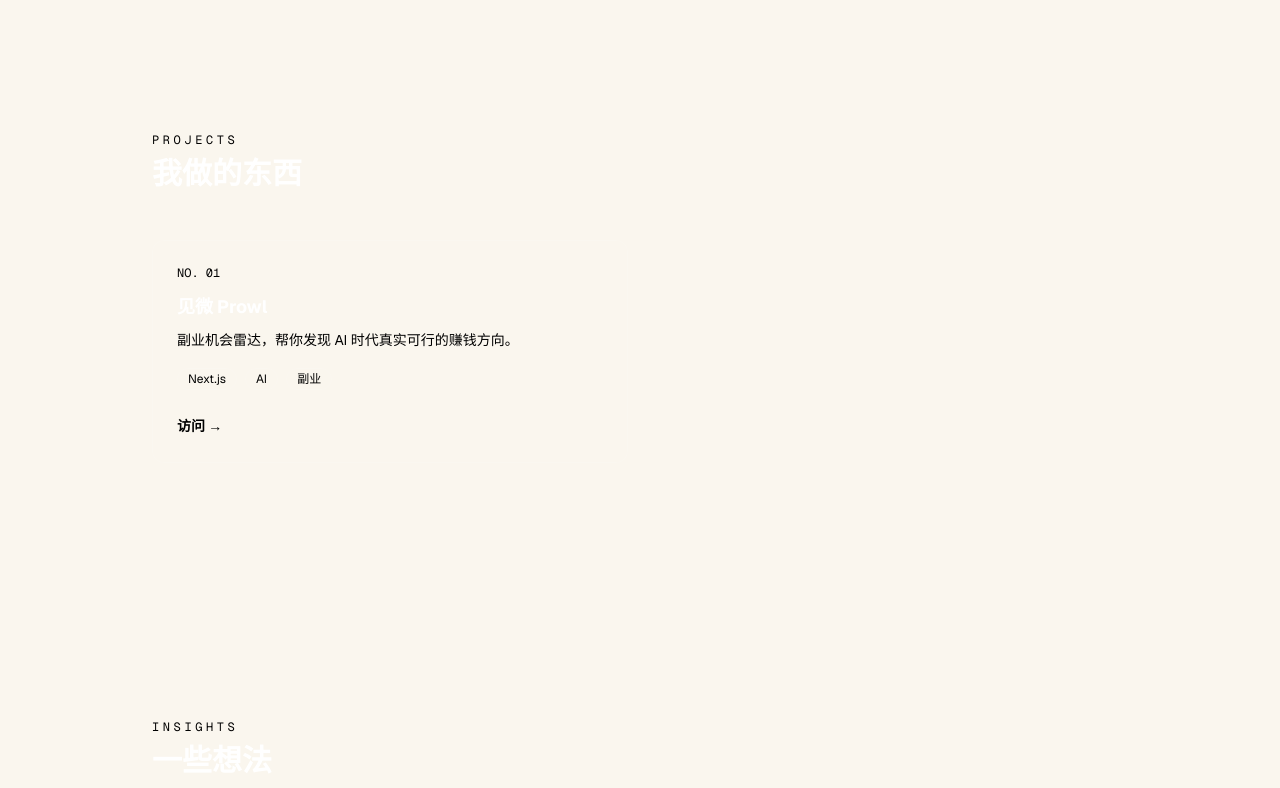
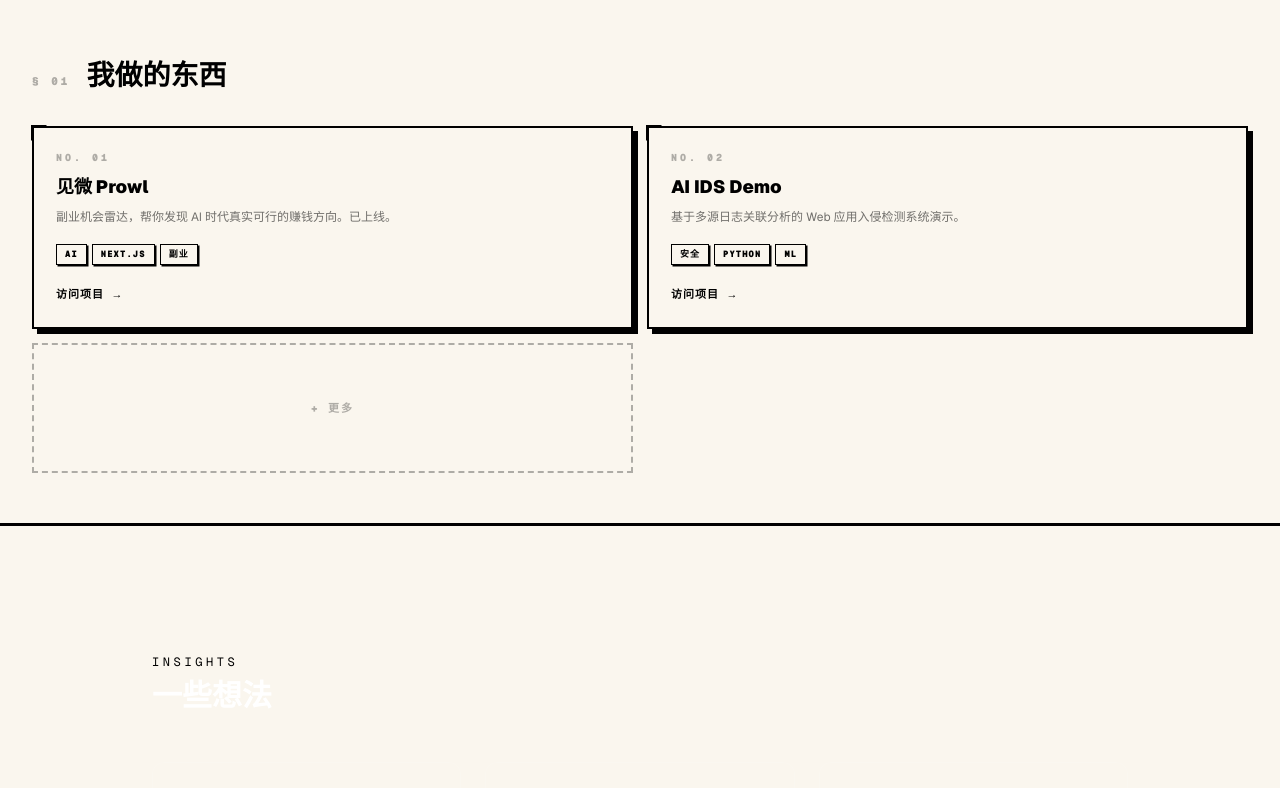
Before and after one commit to 648lsp666/sanli-home, a Next.js app: page / in a window 1280 px wide. Shown: the part 1403-2191 px from the top of the page. Built offline with nearby package versions, Linux system fonts and the light colour scheme.

Commit message:
feat: rewrite Projects with Brutalist cards and corner accents

```diff
--- a/components/Projects.tsx
+++ b/components/Projects.tsx
@@ -7,44 +7,76 @@
   description: string
   tags: string[]
   url: string
+  accentColor: string
 }
 
 const PROJECTS: Project[] = [
   {
     number: '01',
     name: '见微 Prowl',
-    description: '副业机会雷达，帮你发现 AI 时代真实可行的赚钱方向。',
-    tags: ['Next.js', 'AI', '副业'],
+    description: '副业机会雷达，帮你发现 AI 时代真实可行的赚钱方向。已上线。',
+    tags: ['AI', 'Next.js', '副业'],
     url: 'https://opradar.indevs.in',
+    accentColor: 'var(--color-accent-green)',
+  },
+  {
+    number: '02',
+    name: 'AI IDS Demo',
+    description: '基于多源日志关联分析的 Web 应用入侵检测系统演示。',
+    tags: ['安全', 'Python', 'ML'],
+    url: 'https://github.com',
+    accentColor: 'var(--color-accent-cyan)',
   },
 ]
 
-const fadeUp = {
-  hidden: { opacity: 0, y: 24 },
-  visible: { opacity: 1, y: 0, transition: { duration: 0.6, ease: [0.22, 1, 0.36, 1] as const } },
-}
-
 export default function Projects() {
   return (
-    <section id="projects" className="mx-auto max-w-5xl px-6 py-32">
-      <motion.div variants={fadeUp} initial="hidden" whileInView="visible" viewport={{ once: true }}>
-        <p className="mb-2 font-mono text-xs tracking-[0.3em] text-accent uppercase">Projects</p>
-        <h2 className="mb-12 text-3xl font-extrabold text-white">我做的东西</h2>
+    <section id="projects" className="px-8 py-[50px]" style={{ borderBottom: '3px solid var(--color-ink)' }}>
+      {/* Section header */}
+      <motion.div
+        initial={{ opacity: 0, y: 20 }} whileInView={{ opacity: 1, y: 0 }}
+        viewport={{ once: true }} transition={{ duration: 0.5 }}
+        className="mb-7 flex items-baseline gap-4"
+      >
+        <span className="font-mono text-[11px] font-black uppercase tracking-[3px] opacity-30" style={{ color: 'var(--color-ink)' }}>§ 01</span>
+        <h2 className="text-[28px] font-black" style={{ color: 'var(--color-ink)', borderBottom: '4px solid var(--color-accent-green)', paddingBottom: '2px' }}>
+          我做的东西
+        </h2>
+      </motion.div>
 
-        <div className="grid gap-6 md:grid-cols-2">
-          {PROJECTS.map((project) => (
+      {/* Grid */}
+      <div className="grid gap-[14px] md:grid-cols-2">
+        {PROJECTS.map((project, i) => (
+          <motion.div
+            key={project.number}
+            initial={{ opacity: 0, y: 20 }} whileInView={{ opacity: 1, y: 0 }}
+            viewport={{ once: true }} transition={{ duration: 0.5, delay: i * 0.08 }}
+            className="relative border-[2.5px] p-[22px] transition-transform duration-200 hover:-translate-y-[3px]"
+            style={{
+              borderColor: 'var(--color-ink)',
+              backgroundColor: 'var(--color-paper)',
+              backdropFilter: 'blur(2px)',
+              boxShadow: '5px 5px 0 var(--color-ink)',
+            }}
+            onMouseEnter={e => { (e.currentTarget as HTMLElement).style.boxShadow = '7px 7px 0 var(--color-ink)' }}
+            onMouseLeave={e => { (e.currentTarget as HTMLElement).style.boxShadow = '5px 5px 0 var(--color-ink)' }}
+          >
+            {/* Corner accent */}
             <div
-              key={project.number}
-              className="rounded-xl border border-white/10 bg-white/[0.02] p-6 transition-all duration-300 hover:-translate-y-1 hover:border-accent/40 hover:shadow-[0_0_30px_rgba(34,211,238,0.08)]"
-            >
-              <div className="mb-3 font-mono text-xs text-accent">NO. {project.number}</div>
-              <h3 className="mb-2 text-lg font-bold text-white">{project.name}</h3>
-              <p className="mb-4 text-sm leading-relaxed text-muted">{project.description}</p>
-              <div className="mb-6 flex flex-wrap gap-2">
-                {project.tags.map((tag) => (
+              className="absolute left-[-3px] top-[-3px] h-4 w-4 border-[3px]"
+              style={{ borderColor: project.accentColor, borderRightColor: 'transparent', borderBottomColor: 'transparent' }}
+            />
+            <div className="mb-2 font-mono text-[10px] font-black tracking-[3px] opacity-30" style={{ color: 'var(--color-ink)' }}>
+              NO. {project.number}
+            </div>
+            <h3 className="mb-2 text-[18px] font-black" style={{ color: 'var(--color-ink)' }}>{project.name}</h3>
+            <p className="mb-4 text-[12px] leading-[1.65] opacity-55" style={{ color: 'var(--color-ink)' }}>{project.description}</p>
+            <div className="mb-4 flex flex-wrap gap-[5px]">
+              {project.tags.map(tag => (
                 <span
                   key={tag}
-                    className="rounded-full border border-white/10 px-2.5 py-0.5 text-xs text-muted"
+                  className="border-[1.5px] px-2 py-[3px] font-mono text-[9px] font-black uppercase tracking-[1px]"
+                  style={{ borderColor: 'var(--color-ink)', color: 'var(--color-ink)', boxShadow: '1.5px 1.5px 0 var(--color-ink)' }}
                 >
                   {tag}
                 </span>
@@ -54,14 +86,22 @@
               href={project.url}
               target="_blank"
               rel="noopener noreferrer"
-                className="text-sm font-semibold text-accent transition-opacity hover:opacity-70"
+              className="font-mono text-[11px] font-black uppercase tracking-[1px]"
+              style={{ color: 'var(--color-ink)', borderBottom: '2.5px solid var(--color-accent-green)', paddingBottom: '1px' }}
             >
-                访问 →
+              访问项目 →
             </a>
+          </motion.div>
+        ))}
+
+        {/* Empty slot */}
+        <div
+          className="flex min-h-[130px] items-center justify-center border-[2.5px] font-mono text-[11px] font-black uppercase tracking-[2px] opacity-30"
+          style={{ borderColor: 'var(--color-ink)', borderStyle: 'dashed', color: 'var(--color-ink)' }}
+        >
+          + 更多
         </div>
-          ))}
       </div>
-      </motion.div>
     </section>
   )
 }
```
Lines whose indentation alone changed are shown as unchanged.
